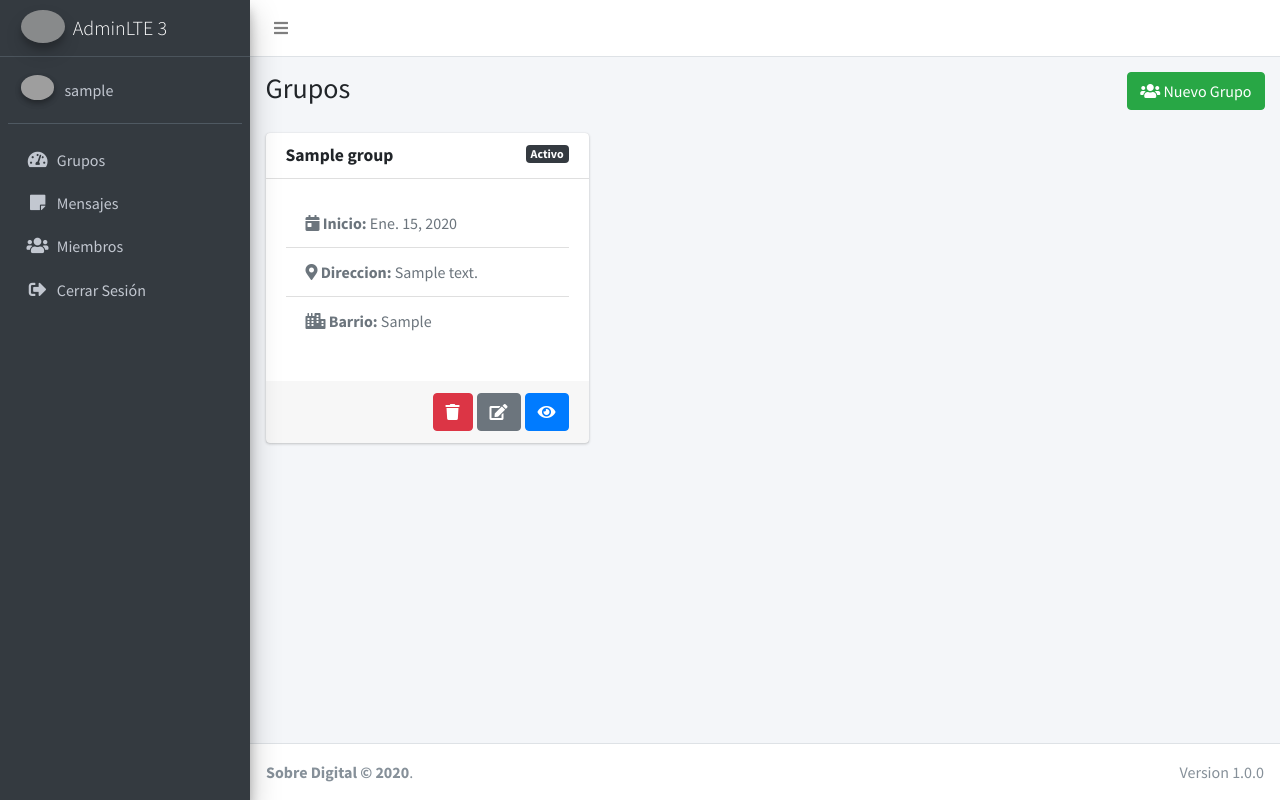
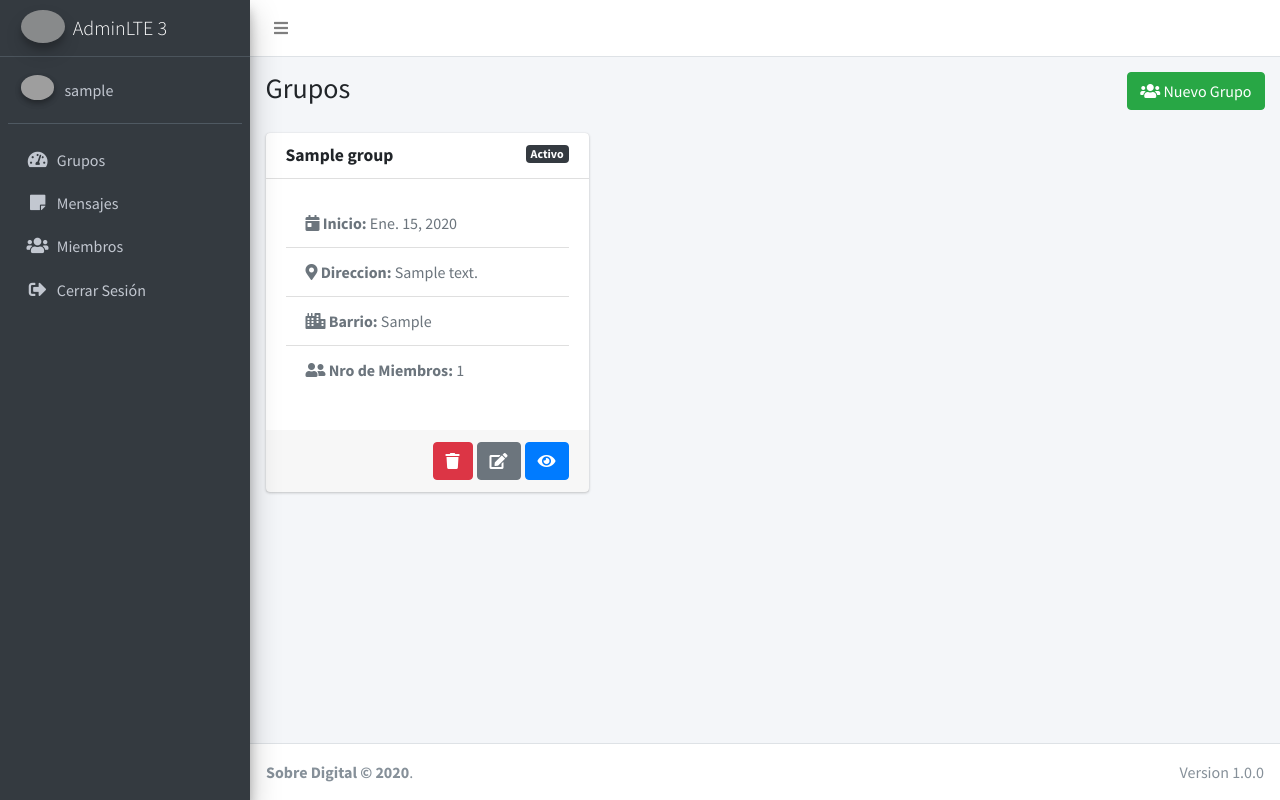
Before and after one commit to markimfeld/friendgroupmanagement, a Django app: page /groups/ in a window 1280 px wide. Run offline with Django 3.2, Linux system fonts and the light colour scheme; a user stored in the database is signed in; tables that the repository leaves empty hold one stand-in row (values such as "Sample post"); some libraries are stand-ins or nearby versions; grey boxes are pictures that could not be loaded.

Commit message:
add nro de miembros to group card

```diff
--- a/friendgroups/templates/friendgroups/groups.html
+++ b/friendgroups/templates/friendgroups/groups.html
@@ -32,6 +32,9 @@
                         <li class="list-group-item text-muted">
                             <i class="fas fa-city"></i><b> Barrio:</b> {{ group.neighborhood }}
                         </li>
+                        <li class="list-group-item text-muted">
+                            <i class="fas fa-user-friends"></i><b> Nro de Miembros:</b> {{ group.persons.count }}
+                        </li>
                     </ul>
 
                 </div>
```
